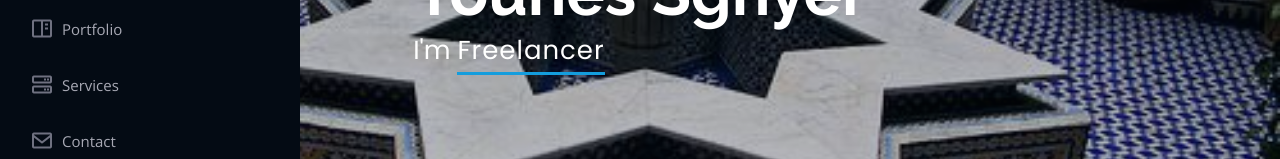
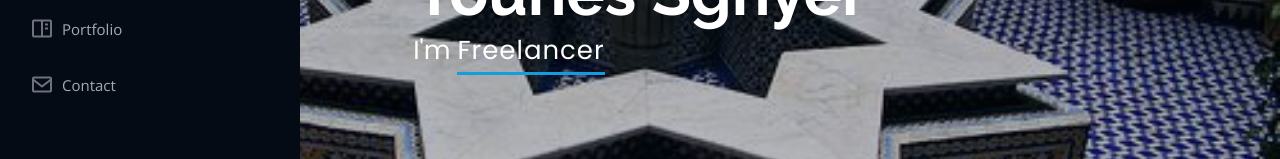
Before and after one commit to Younes202/Younes_Sghyer_Portfolio, a plain HTML site: page index.html in a window 1280 px wide. Shown: the part 388-547 px from the top of the page. Drawn offline with nearby package versions, Linux system fonts and the light colour scheme.

Commit message:
Update index.html

```diff
--- a/index.html
+++ b/index.html
@@ -57,7 +57,6 @@
           <li><a href="index.html#about" class="nav-link scrollto"><i class="bx bx-user"></i> <span>About</span></a></li>
           <li><a href="index.html#resume" class="nav-link scrollto"><i class="bx bx-file-blank"></i> <span>Resume</span></a></li>
           <li><a href="index.html#portfolio" class="nav-link scrollto"><i class="bx bx-book-content"></i> <span>Portfolio</span></a></li>
-          <li><a href="index.html#services" class="nav-link scrollto"><i class="bx bx-server"></i> <span>Services</span></a></li>
           <li><a href="index.html#contact" class="nav-link scrollto"><i class="bx bx-envelope"></i> <span>Contact</span></a></li>
         </ul>
       </nav><!-- .nav-menu -->
```
